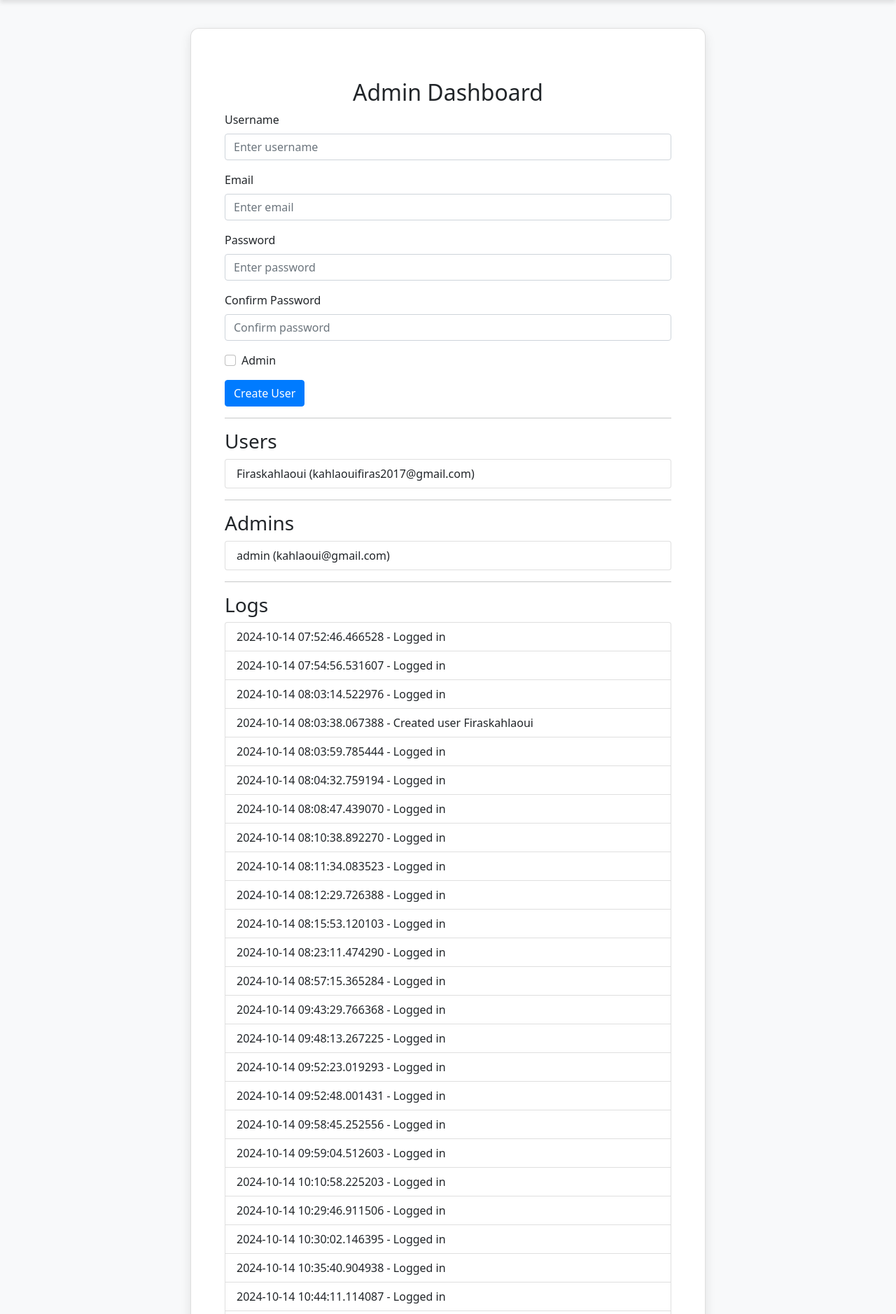
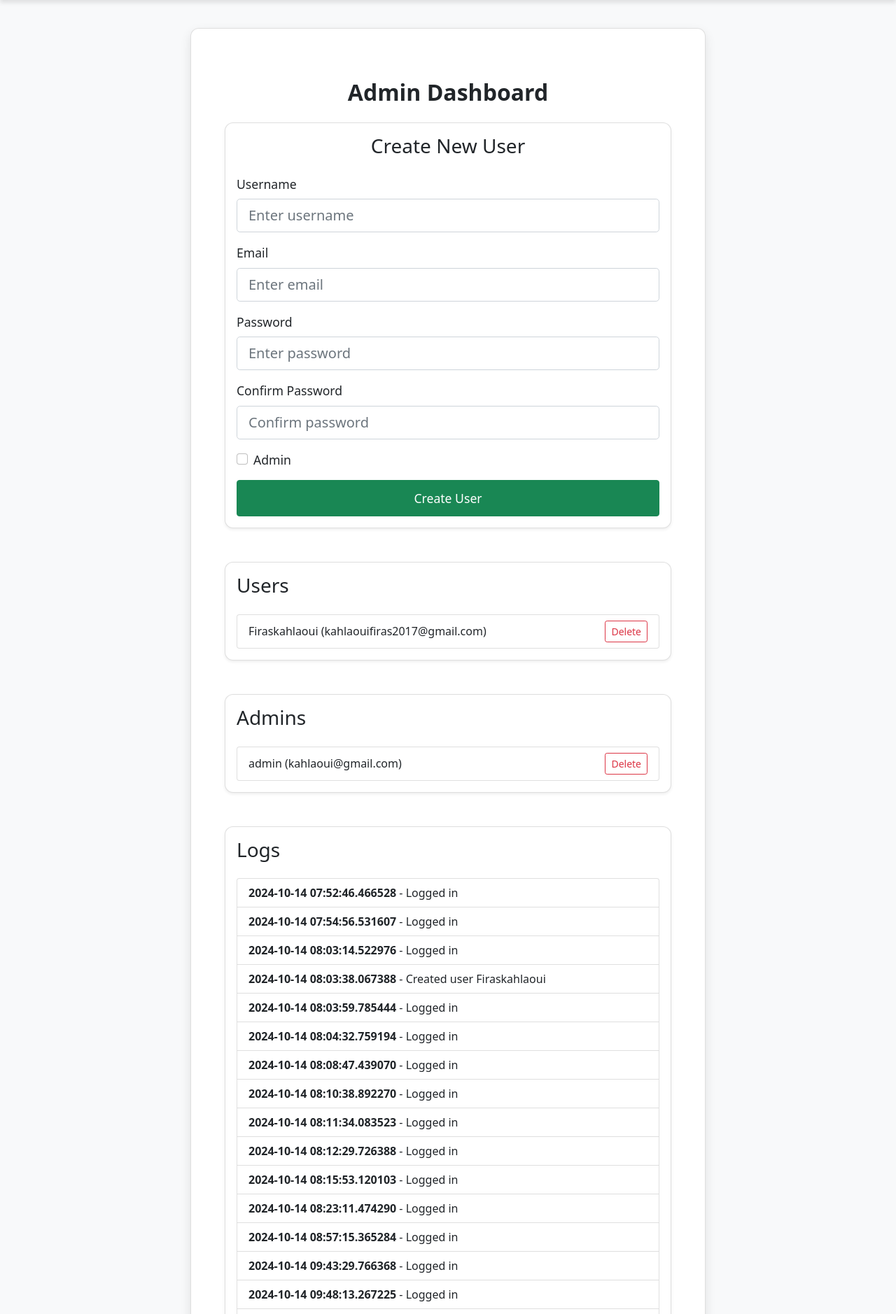
Before and after one commit to FirasKahlaoui/university-codes-and-tps, a Flask app: page /admin_dashboard in a window 1280 px wide. Shown: the part 72-1950 px from the top of the page at 70% size. Run offline with Flask 2, Linux system fonts and the light colour scheme; a user stored in the database is signed in; data comes from the database, SQL or seed files in the repository; some libraries are stand-ins or nearby versions.

Commit message:
Level up the dashboards

```diff
--- a/Security/advanced_secure_app/app/templates/admin_dashboard.html
+++ b/Security/advanced_secure_app/app/templates/admin_dashboard.html
@@ -4,51 +4,95 @@
 
 {% block content %}
 <div class="container mt-5">
-    <h2 class="text-center">Admin Dashboard</h2>
+    <!-- Dashboard Header -->
+    <h2 class="text-center mb-4" style="font-weight: bold; font-size: 2rem;">Admin Dashboard</h2>
+
+    <!-- Create User Form -->
+    <div class="card shadow-sm mb-5">
+        <div class="card-body">
+            <h3 class="card-title text-center mb-4">Create New User</h3>
             <form method="POST">
                 {{ form.hidden_tag() }}
                 <div class="mb-3">
-            {{ form.username.label(class="form-label") }}
-            {{ form.username(class="form-control", placeholder="Enter username") }}
+                    {{ form.username.label(class="form-label", style="font-size: 1.1rem;") }}
+                    {{ form.username(class="form-control form-control-lg", placeholder="Enter username") }}
                 </div>
                 <div class="mb-3">
-            {{ form.email.label(class="form-label") }}
-            {{ form.email(class="form-control", placeholder="Enter email") }}
+                    {{ form.email.label(class="form-label", style="font-size: 1.1rem;") }}
+                    {{ form.email(class="form-control form-control-lg", placeholder="Enter email") }}
                 </div>
                 <div class="mb-3">
-            {{ form.password.label(class="form-label") }}
-            {{ form.password(class="form-control", placeholder="Enter password") }}
+                    {{ form.password.label(class="form-label", style="font-size: 1.1rem;") }}
+                    {{ form.password(class="form-control form-control-lg", placeholder="Enter password") }}
                 </div>
                 <div class="mb-3">
-            {{ form.confirm_password.label(class="form-label") }}
-            {{ form.confirm_password(class="form-control", placeholder="Confirm password") }}
+                    {{ form.confirm_password.label(class="form-label", style="font-size: 1.1rem;") }}
+                    {{ form.confirm_password(class="form-control form-control-lg", placeholder="Confirm password") }}
                 </div>
                 <div class="mb-3 form-check">
                     {{ form.is_admin(class="form-check-input") }}
-            {{ form.is_admin.label(class="form-check-label") }}
+                    {{ form.is_admin.label(class="form-check-label", style="font-size: 1.1rem;") }}
                 </div>
-        <button type="submit" class="btn btn-primary">Create User</button>
+                <button type="submit" class="btn btn-success w-100" style="padding: 0.75rem; font-size: 1.1rem;">Create
+                    User</button>
             </form>
-    <hr>
-    <h3>Users</h3>
+        </div>
+    </div>
+
+    <!-- Users List -->
+    <div class="card shadow-sm mb-5">
+        <div class="card-body">
+            <h3 class="card-title mb-4">Users</h3>
             <ul class="list-group">
+                {% if users %}
                 {% for user in users %}
-        <li class="list-group-item">{{ user.username }} ({{ user.email }})</li>
+                <li class="list-group-item d-flex justify-content-between align-items-center">
+                    <span>{{ user.username }} ({{ user.email }})</span>
+                    <button class="btn btn-sm btn-outline-danger">Delete</button>
+                </li>
                 {% endfor %}
-    </ul>
-    <hr>
-    <h3>Admins</h3>
-    <ul class="list-group">
-        {% for admin in admins %}
-        <li class="list-group-item">{{ admin.username }} ({{ admin.email }})</li>
-        {% endfor %}
-    </ul>
-    <hr>
-    <h3>Logs</h3>
-    <ul class="list-group">
-        {% for log in logs %}
-        <li class="list-group-item">{{ log.timestamp }} - {{ log.action }}</li>
-        {% endfor %}
+                {% else %}
+                <li class="list-group-item">No users found.</li>
+                {% endif %}
             </ul>
         </div>
+    </div>
+
+    <!-- Admins List -->
+    <div class="card shadow-sm mb-5">
+        <div class="card-body">
+            <h3 class="card-title mb-4">Admins</h3>
+            <ul class="list-group">
+                {% if admins %}
+                {% for admin in admins %}
+                <li class="list-group-item d-flex justify-content-between align-items-center">
+                    <span>{{ admin.username }} ({{ admin.email }})</span>
+                    <button class="btn btn-sm btn-outline-danger">Delete</button>
+                </li>
+                {% endfor %}
+                {% else %}
+                <li class="list-group-item">No admins found.</li>
+                {% endif %}
+            </ul>
+        </div>
+    </div>
+
+    <!-- Logs List -->
+    <div class="card shadow-sm mb-5">
+        <div class="card-body">
+            <h3 class="card-title mb-4">Logs</h3>
+            <ul class="list-group">
+                {% if logs %}
+                {% for log in logs %}
+                <li class="list-group-item">
+                    <span><strong>{{ log.timestamp }}</strong> - {{ log.action }}</span>
+                </li>
+                {% endfor %}
+                {% else %}
+                <li class="list-group-item">No logs available.</li>
+                {% endif %}
+            </ul>
+        </div>
+    </div>
+</div>
 {% endblock %}
```
Also changed, not shown: Security/advanced_secure_app/app/templates/dashboard.html (+45 -13 lines), Security/advanced_secure_app/app/templates/login.html (+12 -9 lines), 1 other file. Lines whose indentation alone changed are shown as unchanged.
